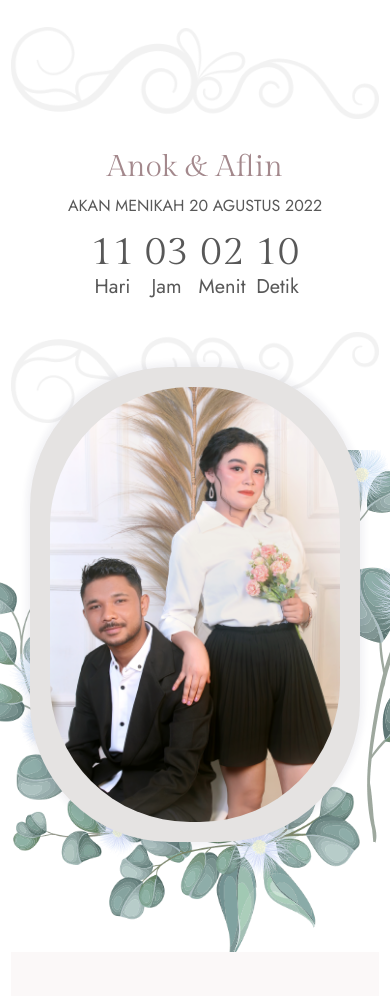
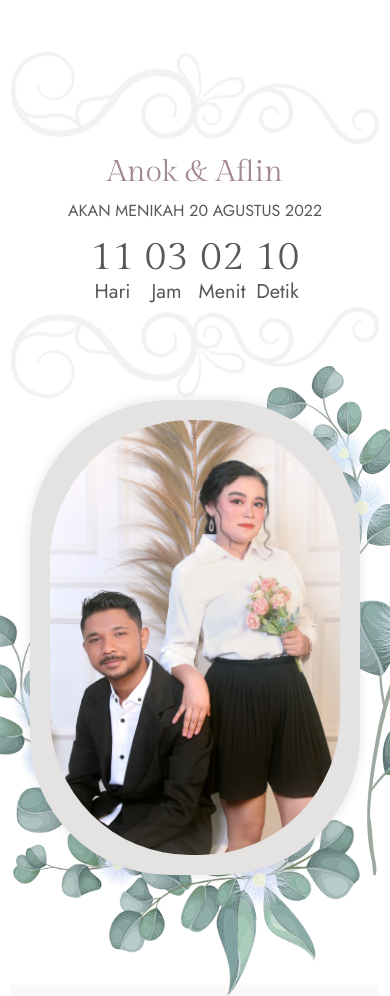
Before and after one commit to Erang89/AnokAndAflin, a plain HTML site: page index.html in a window 390 px wide. Shown: the top 996 px of the page. Drawn offline with Linux system fonts and the light colour scheme.

Commit message:
Fix covert

```diff
--- a/assets/css/costum.css
+++ b/assets/css/costum.css
@@ -33,3 +33,18 @@
  right: -267px;
  top: -34px;
 }
+
+.static-hero .shape-1 {
+  padding-bottom: 0px;
+}
+
+.static-hero .shape-2 {
+  padding-top: 0px;
+}
+
+
+#cover-section{
+  position: relative;
+  margin-top: -80px;
+  z-index: 100;
+}
--- a/index.html
+++ b/index.html
@@ -259,7 +259,7 @@
         <!-- end of hero slider -->
         <!-- start couple-section -->
 
-        <section class="d-md-none" style="position: relative; margin-top: -113px;">
+        <section class="d-md-none" id="cover-section">
             <div class="cover">
                 <div class="image-box">
                     <img src="assets/images/slider/s1.png" alt="">
@@ -524,7 +524,7 @@
                                         </a>
                                     </div>
                                 </div>
-                                <div class="grid">
+                                <div class="grid d-none d-md-block">
                                     <div class="img-holder">
                                         <a href="assets/images/portfolio/6.jpg" class="fancybox" data-fancybox-group="gall-1">
                                             <img src="assets/images/portfolio/6.jpg" alt class="img img-responsive">
@@ -534,7 +534,7 @@
                                         </a>
                                     </div>
                                 </div>
-                                <div class="grid">
+                                <div class="grid d-none d-md-block">
                                     <div class="img-holder">
                                         <a href="assets/images/portfolio/7.jpg" class="fancybox" data-fancybox-group="gall-1">
                                             <img src="assets/images/portfolio/7.jpg" alt class="img img-responsive">
```
